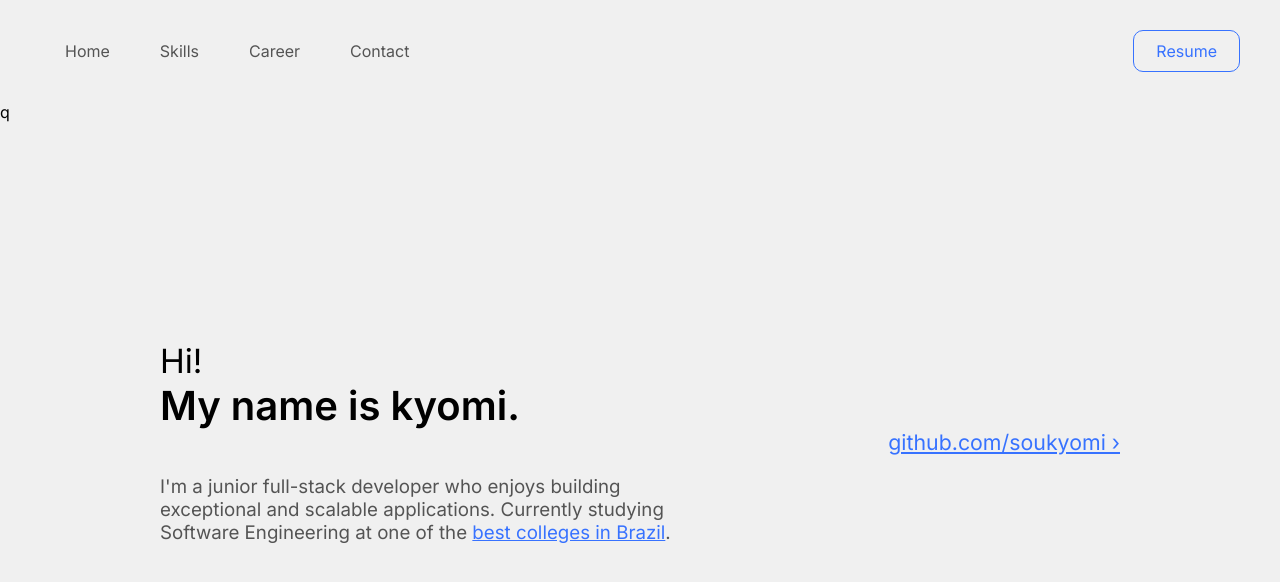
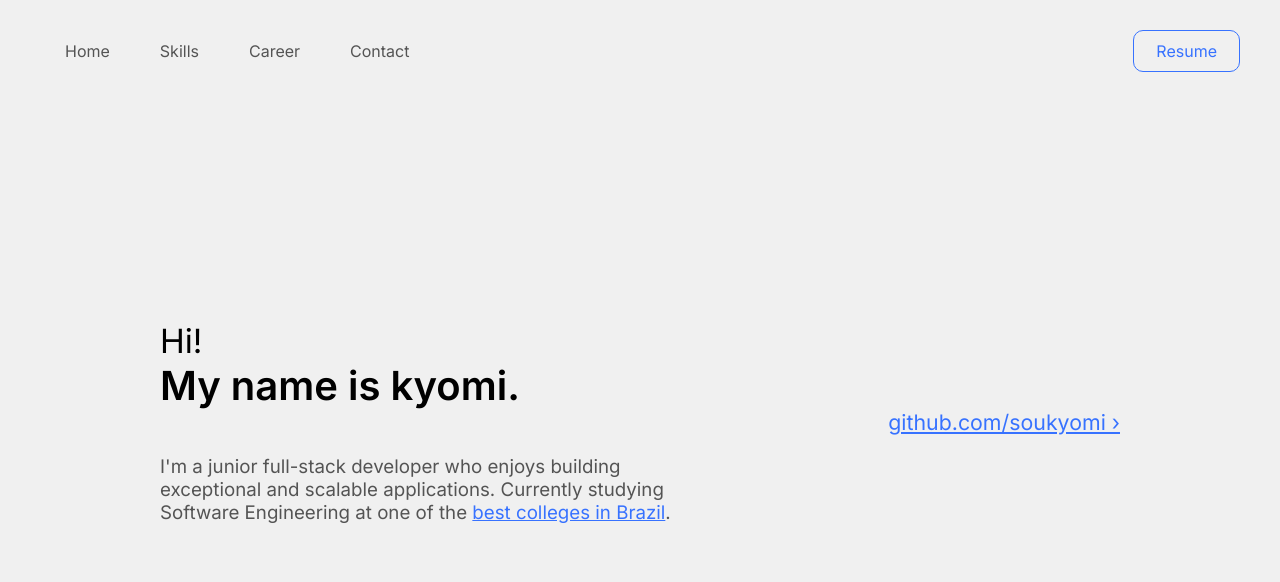
Before and after one commit to bitterteriyaki/portfolio, a Next.js app: page / in a window 1280 px wide. Shown: the top 582 px of the page. Built offline with nearby package versions, Linux system fonts and the light colour scheme.

Commit message:
Escape apostrophe and add `rel` parameter to `<a>` tag

```diff
--- a/pages/index.tsx
+++ b/pages/index.tsx
@@ -4,16 +4,18 @@ import styles from '../styles/pages/Home.module.css'
 
 const Home: NextPage = () => {
   return (
-    <main>q
+    <main>
       <section className={styles.intro}>
         <div className={styles.name}>
           <h2>Hi!</h2>
           <h1>My name is kyomi.</h1>
           <h3>
-            I'm a junior full-stack developer who enjoys building
+            I&apos;m a junior full-stack developer who enjoys building
             exceptional and scalable applications. Currently studying
             Software Engineering at one of the{` `}
-            <a href='https://international.unb.br' target='_blank'>best colleges in Brazil</a>.
+            <a href='https://international.unb.br' target='_blank' rel='noreferrer'>
+              best colleges in Brazil
+            </a>.
           </h3>
         </div>
         <div className={styles.github}>
```
